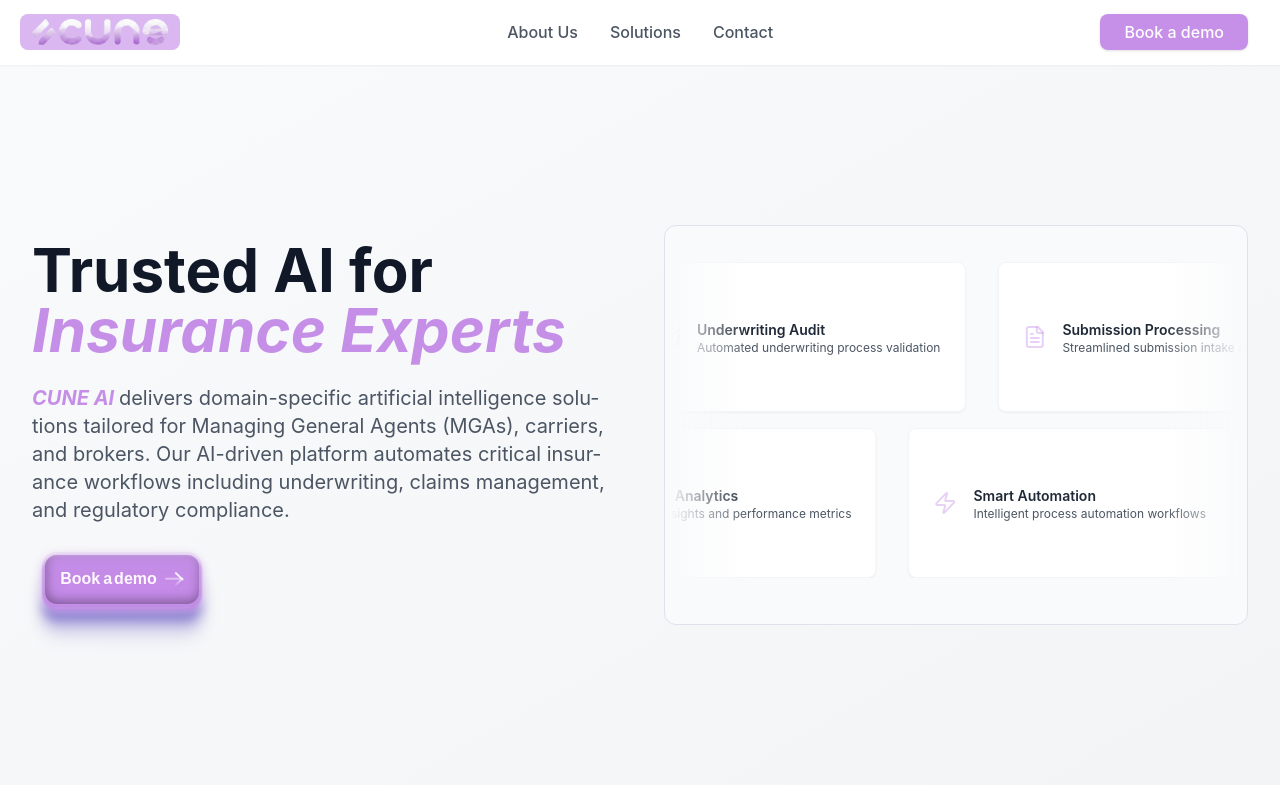
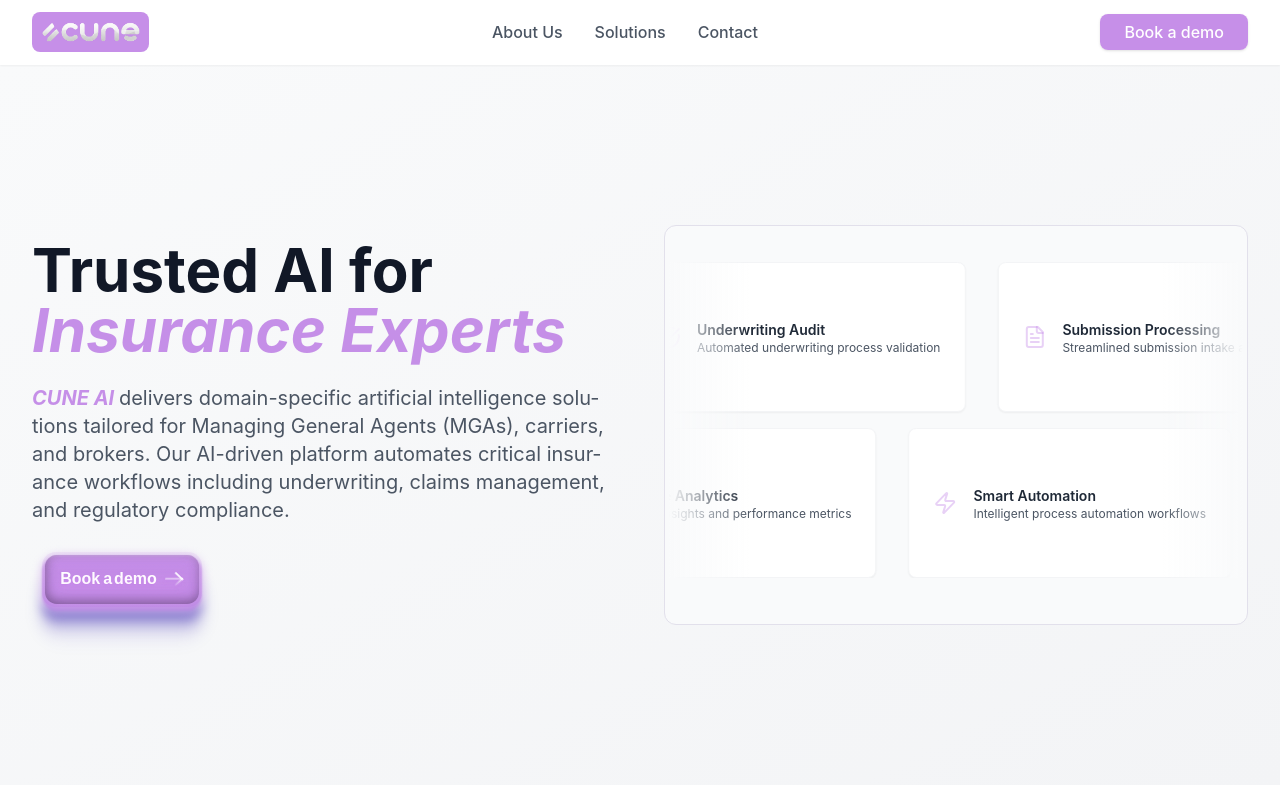
Before and after one commit to ArbajAnsari19/Usurity.com, a React (Create React App) app: page / in a window 1280 px wide. Shown: the top 800 px of the page. Built offline with nearby package versions, Linux system fonts and the light colour scheme.

Commit message:
added dark logo

```diff
--- a/src/components/Header.js
+++ b/src/components/Header.js
@@ -16,14 +16,12 @@ const Header = () => {
         <div className="max-w-7xl mx-auto px-4 sm:px-6 lg:px-8">
           <div className="flex justify-between items-center h-14 sm:h-16">
             {/* Logo */}
-            <Link to="/" className="flex items-center  -ml-3">
-              <div className={`bg-[rgba(188,124,228,0.55)] rounded-lg w-40 h-9 items-center justify-center flex mb-2 mt-2`}>
+            <Link to="/" className="flex items-center">
                 <img
-                  src={"/Log02.png"}
+                  src={"/logo_Dark-removebg-preview.png"}
                   alt="CUNE AI"
-                  className="w-30 h-10  rounded-lg p-1"
+                  className="h-10 w-auto bg-[rgba(188,124,228,0.85)] rounded-lg p-2 object-contain"
                 />
-              </div>
             </Link>
 
             {/* Desktop Navigation */}
```
Also changed, not shown: public/logo_Dark-removebg-preview.png (added), public/logo_Dark.png (added).
